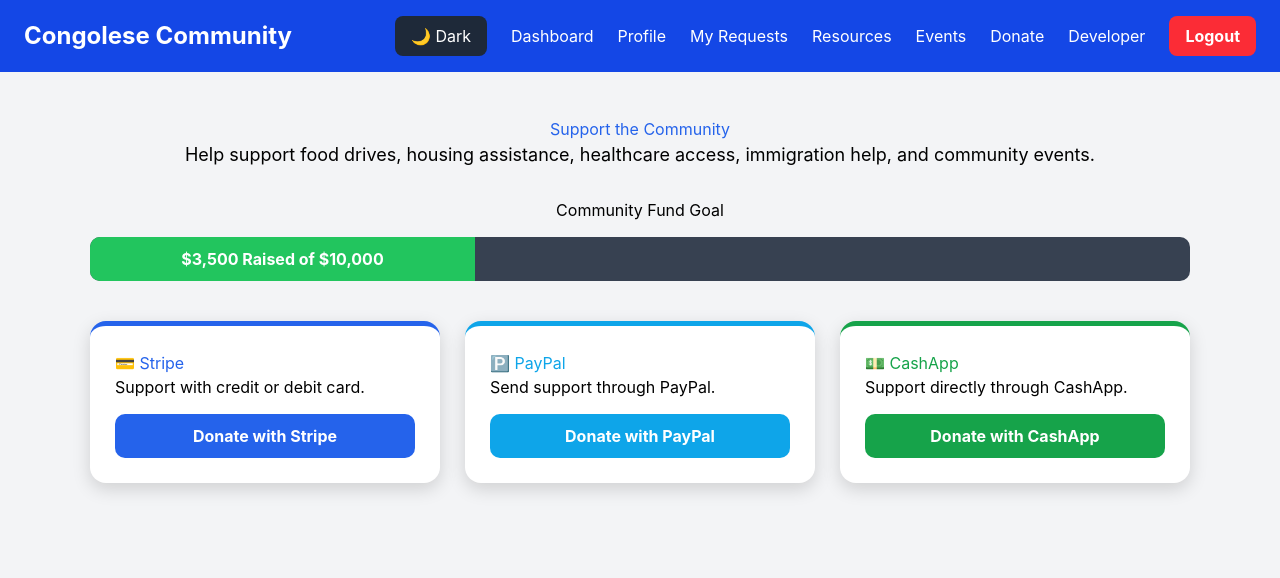
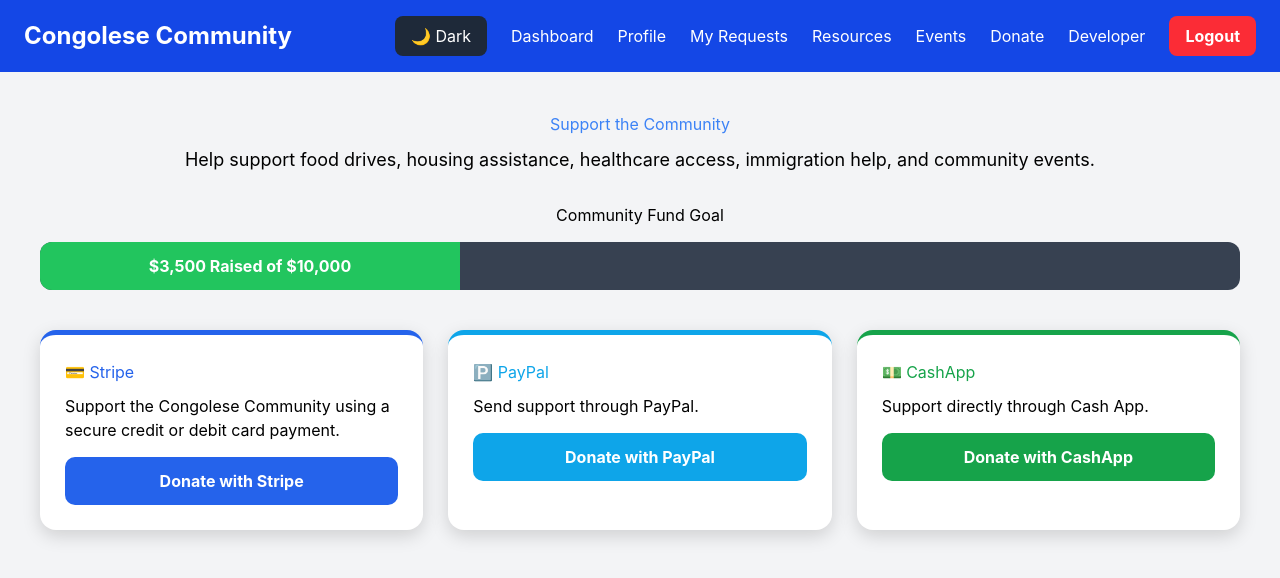
Before and after one commit to joekalala880/congolese-community-platform, a React app in the folder frontend/: page /donate in a window 1280 px wide. Shown: the top 578 px of the page. Built offline with nearby package versions, Linux system fonts and the light colour scheme; the HTML template or start-up script is replaced by a standard one.

Commit message:
Updated donation page

```diff
--- a/frontend/src/Donate.jsx
+++ b/frontend/src/Donate.jsx
@@ -6,32 +6,31 @@
   const donationOptions = [
     {
       title: "💳 Stripe",
-      description: "Support with credit or debit card.",
+      description:
+        "Support the Congolese Community using a secure credit or debit card payment.",
       button: "Donate with Stripe",
       color: "#2563eb",
+      link: "https://buy.stripe.com/test_6oUeVd2Ugfgs5iN2ry9R600",
     },
     {
       title: "🅿️ PayPal",
       description: "Send support through PayPal.",
       button: "Donate with PayPal",
       color: "#0ea5e9",
+      link: "https://www.paypal.me/joekalala",
     },
     {
       title: "💵 CashApp",
-      description: "Support directly through CashApp.",
+      description: "Support directly through Cash App.",
       button: "Donate with CashApp",
       color: "#16a34a",
+      link: "https://cash.app/$kalalajoe",
     },
   ];
-const handleDonate = (option) => {
-  if (option.title.toLowerCase().includes("paypal")) {
-    window.open("https://www.paypal.me/joekalala", "_blank");
-  } else if (option.title.toLowerCase().includes("cashapp")) {
-    window.open("https://cash.app/$kalalajoe", "_blank");
-  } else {
-    alert("Stripe integration coming soon.");
-  }
-};
+
+  const handleDonate = (link) => {
+    window.open(link, "_blank");
+  };
 
   return (
     <>
@@ -40,28 +39,44 @@
       <div
         style={{
           minHeight: "100vh",
-          backgroundColor: darkMode ? "#111827" : "#f3f4f6",
+          backgroundColor: darkMode ? "#0f172a" : "#f3f4f6",
           color: darkMode ? "white" : "black",
-          padding: "45px 25px",
+          padding: "40px 20px",
         }}
       >
-        <div style={{ maxWidth: "1100px", margin: "0 auto" }}>
-          <h1 style={{ textAlign: "center", color: "#2563eb" }}>
+        <div
+          style={{
+            maxWidth: "1200px",
+            margin: "0 auto",
+          }}
+        >
+          <h1
+            style={{
+              textAlign: "center",
+              color: "#3b82f6",
+              marginBottom: "10px",
+            }}
+          >
             Support the Community
           </h1>
 
           <p
             style={{
               textAlign: "center",
+              fontSize: "18px",
               marginBottom: "30px",
-              fontSize: "18px",
             }}
           >
             Help support food drives, housing assistance, healthcare access,
             immigration help, and community events.
           </p>
 
-          <h2 style={{ textAlign: "center", marginBottom: "15px" }}>
+          <h2
+            style={{
+              textAlign: "center",
+              marginBottom: "15px",
+            }}
+          >
             Community Fund Goal
           </h2>
 
@@ -69,7 +84,7 @@
             style={{
               width: "100%",
               background: "#374151",
-              borderRadius: "10px",
+              borderRadius: "12px",
               overflow: "hidden",
               marginBottom: "40px",
             }}
@@ -78,7 +93,7 @@
               style={{
                 width: "35%",
                 background: "#22c55e",
-                padding: "10px",
+                padding: "12px",
                 textAlign: "center",
                 color: "white",
                 fontWeight: "bold",
@@ -91,7 +106,7 @@
           <div
             style={{
               display: "grid",
-              gridTemplateColumns: "repeat(auto-fit, minmax(280px, 1fr))",
+              gridTemplateColumns: "repeat(auto-fit, minmax(300px, 1fr))",
               gap: "25px",
             }}
           >
@@ -99,29 +114,37 @@
               <div
                 key={option.title}
                 style={{
-                  backgroundColor: darkMode ? "#1f2937" : "white",
+                  backgroundColor: darkMode ? "#1e293b" : "white",
                   padding: "25px",
                   borderRadius: "16px",
+                  borderTop: `5px solid ${option.color}`,
                   boxShadow: "0 6px 18px rgba(0,0,0,0.15)",
-                  borderTop: `5px solid ${option.color}`,
                 }}
               >
-                <h2 style={{ color: option.color }}>{option.title}</h2>
+                <h2
+                  style={{
+                    color: option.color,
+                    marginBottom: "10px",
+                  }}
+                >
+                  {option.title}
+                </h2>
 
                 <p>{option.description}</p>
 
                 <button
-                  onClick={() => handleDonate(option)}
+                  onClick={() => handleDonate(option.link)}
                   style={{
+                    width: "100%",
+                    marginTop: "15px",
+                    padding: "12px",
+                    border: "none",
+                    borderRadius: "10px",
                     backgroundColor: option.color,
                     color: "white",
-                    padding: "10px 16px",
-                    border: "none",
-                    borderRadius: "10px",
+                    fontWeight: "bold",
                     cursor: "pointer",
-                    fontWeight: "bold",
-                    width: "100%",
-                    marginTop: "15px",
+                    fontSize: "16px",
                   }}
                 >
                   {option.button}
```
